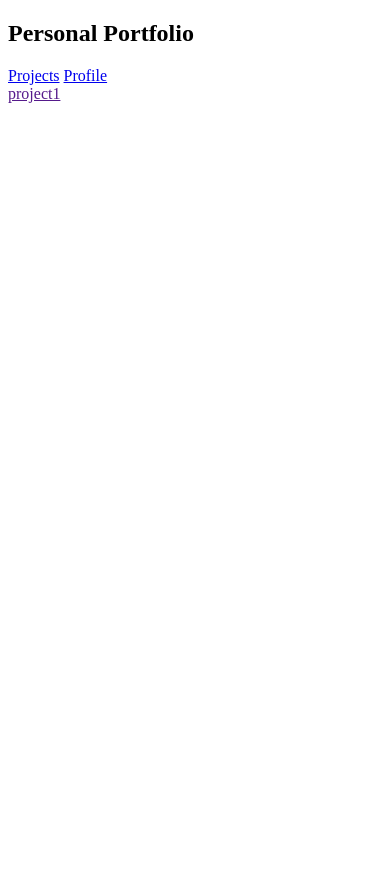
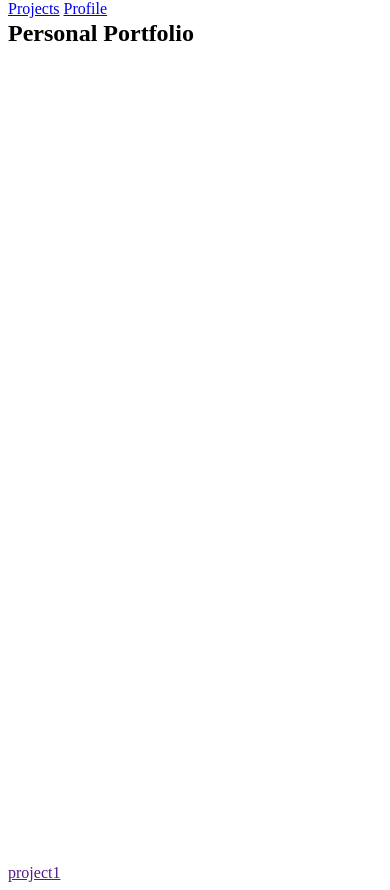
Before and after one commit to Mucyosoda/claude-taibu, a plain HTML site: page index.html in a window 390 px wide. Before the commit the page ends 844 px from the top, so only its background shows below. Drawn offline with Linux system fonts and the light colour scheme.

Commit message:
adding fixed nabar and media queries

```diff
--- a/css/style.css
+++ b/css/style.css
@@ -0,0 +1,12 @@
+#navbar {
+    position: fixed;
+    top: 0;
+}
+#welcome-section {
+    height: 100vh;
+}
+
+
+@media (min-width: 400px) {
+   /* list-style: none; */
+}
--- a/index.html
+++ b/index.html
@@ -8,14 +8,14 @@
 
   <body>
     <script src="https://cdn.freecodecamp.org/testable-projects-fcc/v1/bundle.js"></script>
-
+    <nav id="navbar">
+      <a href="#projects">Projects</a>
+      <a href="https://github.com/Mucyosoda/claude-taibu" id="profile-link" target="_blank">Profile</a>
+    </nav>
     <main>
       <section id="welcome-section">
         <h1>Personal Portfolio</h1>
-        <nav id="navbar">
-          <a href="#projects">Projects</a>
-          <a href="https://github.com/Mucyosoda/claude-taibu" id="profile-link" target="_blank">Profile</a>
-        </nav>
+
       </section>
       <section id="projects">
         <div class="project-tile"></div>
```
